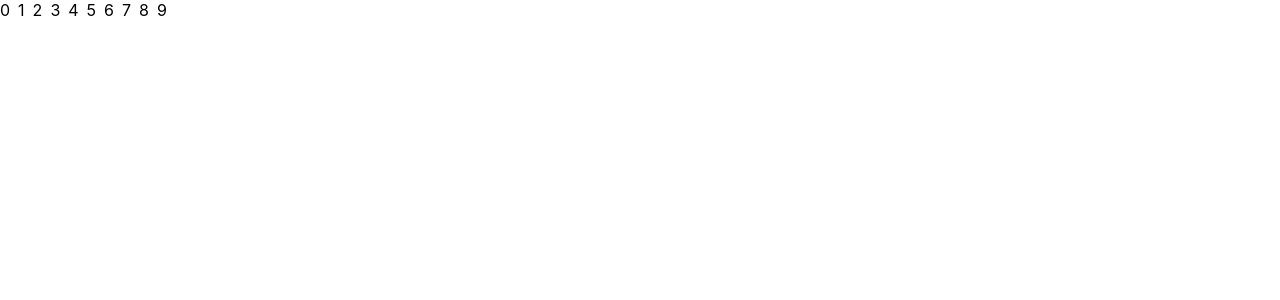
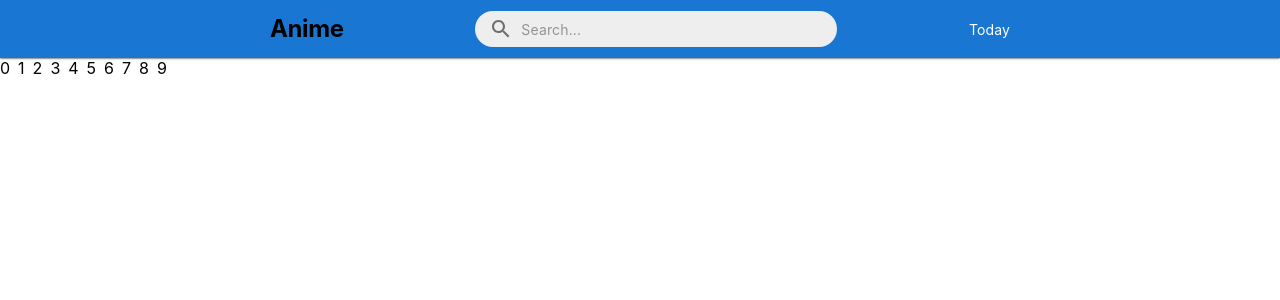
Before and after one commit to smarthare/anime-list, a Next.js app: page /recommended in a window 1280 px wide. Shown: the top 300 px of the page. Built offline with nearby package versions, Linux system fonts and the light colour scheme.

Commit message:
feat: add header

```diff
--- /dev/null
+++ b/src/components/Header/SearchBar/index.tsx
@@ -0,0 +1,23 @@
+import { InputAdornment } from "@mui/material";
+import SearchIcon from "@mui/icons-material/Search";
+import { StyledInput } from "./styles";
+
+type Props = {};
+
+const SearchBar = (props: Props) => {
+  return (
+    <StyledInput
+      value={"Search..."}
+      InputProps={{
+        startAdornment: (
+          <InputAdornment position="start">
+            <SearchIcon />
+          </InputAdornment>
+        ),
+      }}
+      disabled
+    />
+  );
+};
+
+export default SearchBar;
--- /dev/null
+++ b/src/components/Header/SearchBar/styles.ts
@@ -0,0 +1,25 @@
+import { styled } from "@mui/material/styles";
+import TextField from "@mui/material/TextField";
+
+export const StyledInput = styled(TextField)`
+  width: 362px;
+  border-radius: 50px;
+  background: #eee;
+  margin: 0 20px 0 20px;
+
+  & input {
+    padding: 7.5px;
+    padding-left: 0;
+    font-size: 14px;
+    font-family: Inter;
+
+    &:hover {
+      cursor: pointer;
+    }
+  }
+
+  & fieldset {
+    border: 0;
+    color: #ddd;
+  }
+`;
--- /dev/null
+++ b/src/components/Header/index.tsx
@@ -0,0 +1,35 @@
+import { AppBar, Typography, Theme, useTheme } from "@mui/material";
+import SearchBar from "./SearchBar";
+import { StyledToolbar } from "./styles";
+
+function Header() {
+  return (
+    <AppBar
+      position="sticky"
+      sx={{
+        boxShadow: 1,
+        height: "58px",
+        display: "flex",
+        alignItems: "center",
+      }}
+    >
+      <StyledToolbar>
+        <Typography
+          variant="h1"
+          fontSize="24px"
+          fontFamily="Inter"
+          fontWeight="bold"
+          color="#000"
+        >
+          Anime
+        </Typography>
+        <SearchBar />
+        <Typography fontFamily="Inter" fontSize="14px" whiteSpace="nowrap">
+          Today
+        </Typography>
+      </StyledToolbar>
+    </AppBar>
+  );
+}
+
+export default Header;
--- /dev/null
+++ b/src/components/Header/styles.ts
@@ -0,0 +1,10 @@
+import { styled } from "@mui/material/styles";
+import Toolbar from "@mui/material/Toolbar";
+
+export const StyledToolbar = styled(Toolbar)`
+  width: 740px;
+  min-height: 58px !important;
+  padding: 0 !important;
+  display: flex;
+  justify-content: space-between;
+`;
--- a/src/components/Layout/index.tsx
+++ b/src/components/Layout/index.tsx
@@ -1,8 +1,10 @@
 import { ILayoutProps } from "../../types/components";
+import Header from "../Header";
 
 function Layout({ children }: ILayoutProps) {
   return (
     <main>
+      <Header />
       {children}
     </main>
   );
```
